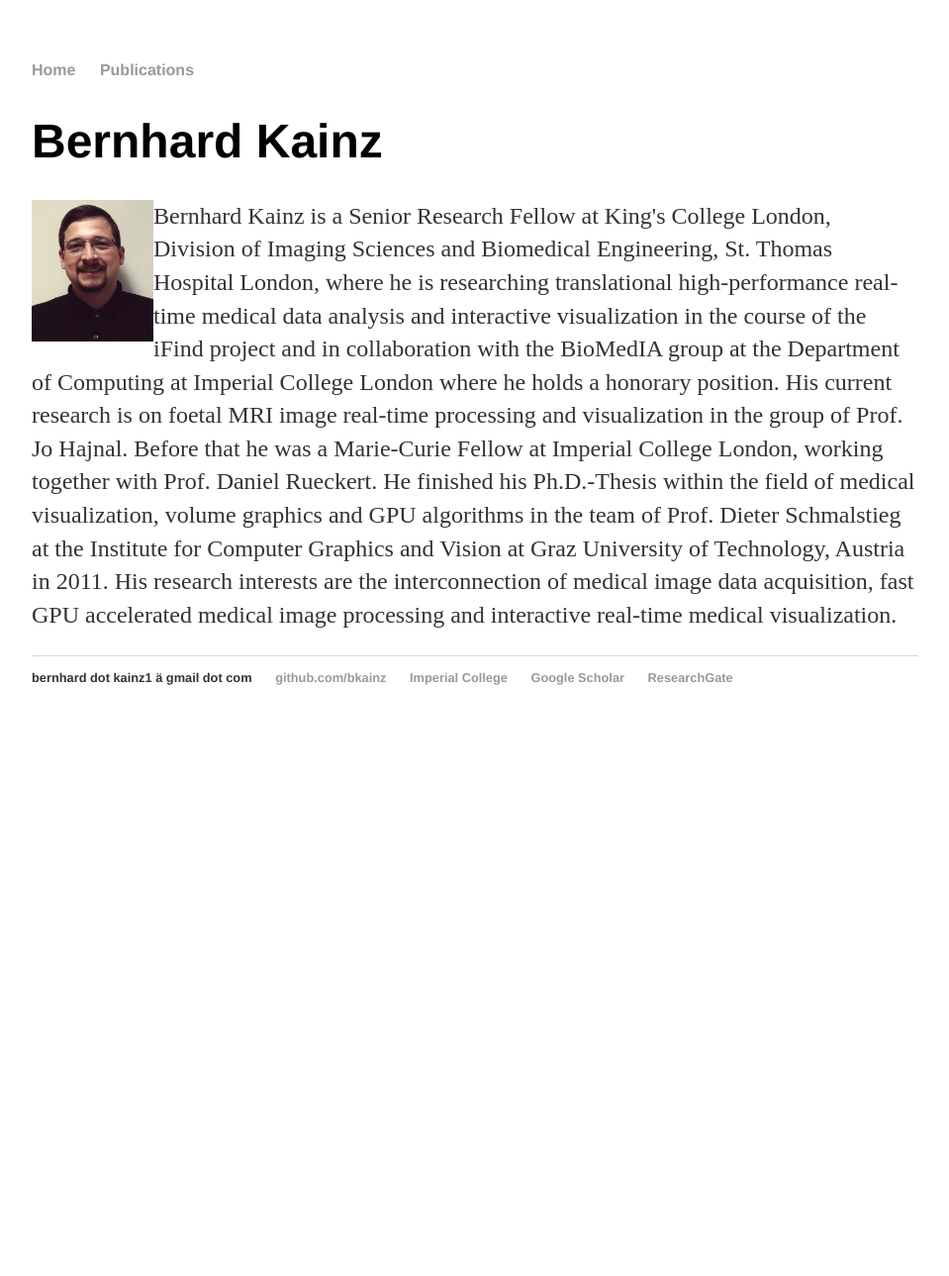
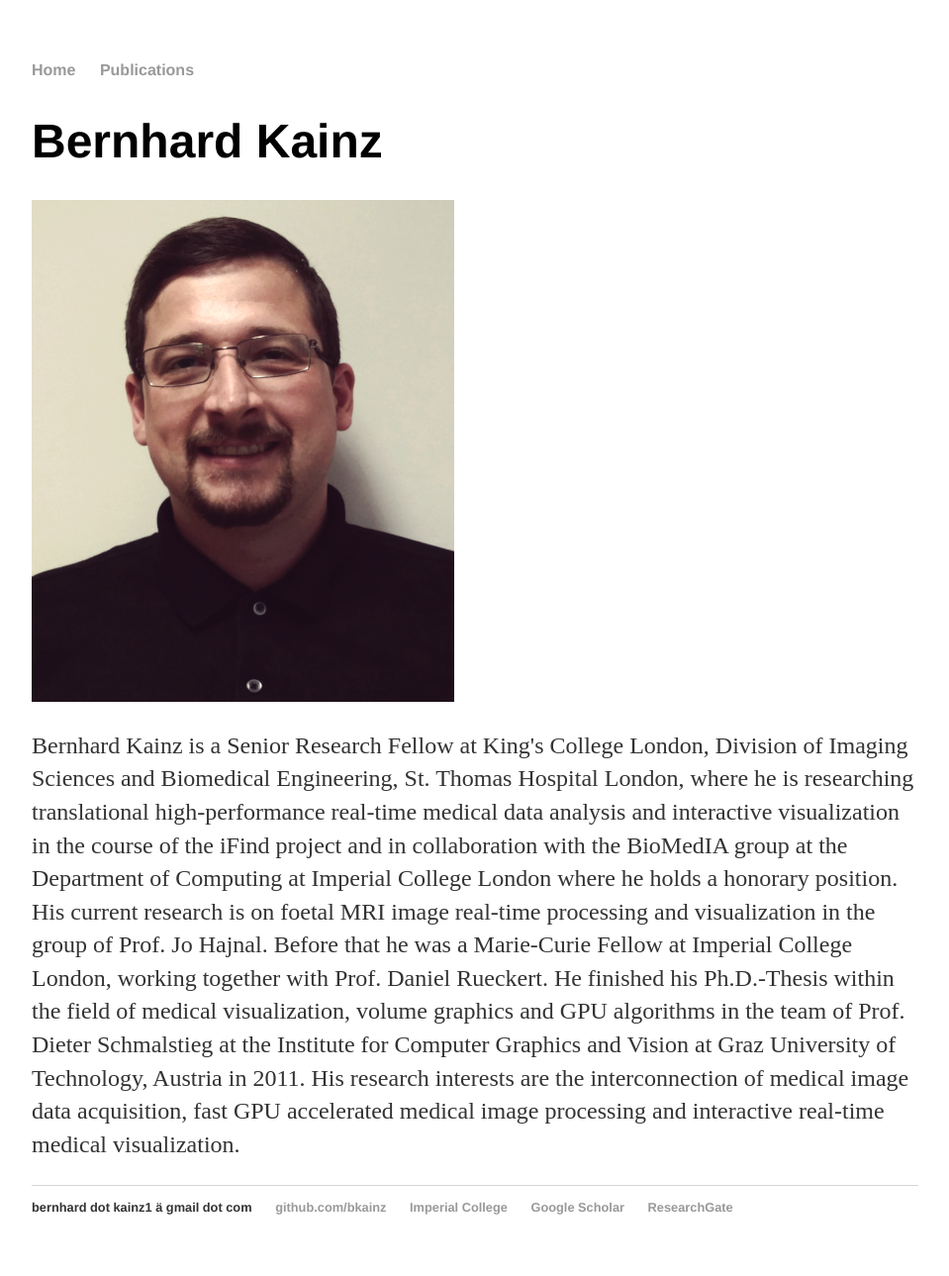
Before and after one commit to bkainz/bkainz.github.io, a Jekyll site: the page built from index.html, in a window 1280 px wide. Shown: the whole page at 99% size, without its empty margins (160-1119 px from the left). Built offline with Jekyll 4.4.1, drawn with Linux system fonts in a browser that asks for light colours; before the commit the page ends 900 px from its top, so only the background shows below that.

```diff
--- a/index.html
+++ b/index.html
@@ -5,7 +5,7 @@ title: Bernhard Kainz
 
 <div class="blurb">
 	<h1>Bernhard Kainz</h1>
-	<img src="new_Portrait_Brannan.png" alt="Bernhard Kainz 2015" class="portrait-image" style="width:123px;height:143px" align="left">
+	<img src="new_Portrait_Brannan.png" alt="Bernhard Kainz 2015" class="portrait-image">
 
 	<p>Bernhard Kainz is a Senior Research Fellow at King's College London, Division of Imaging Sciences and Biomedical Engineering, St. Thomas Hospital London, where he is researching translational high-performance real-time medical data analysis and interactive visualization in the course of the iFind project and in collaboration with the BioMedIA group at the Department of Computing at Imperial College London where he holds a honorary position. His current research is on foetal MRI image real-time processing and visualization in the group of Prof. Jo Hajnal. Before that he was a Marie-Curie Fellow at Imperial College London, working together with Prof. Daniel Rueckert. He finished his Ph.D.-Thesis within the field of medical visualization, volume graphics and GPU algorithms in the team of Prof. Dieter Schmalstieg at the Institute for Computer Graphics and Vision at Graz University of Technology, Austria in 2011. His research interests are the interconnection of medical image data acquisition, fast GPU accelerated medical image processing and interactive real-time medical visualization.<p>
 </div>
```
